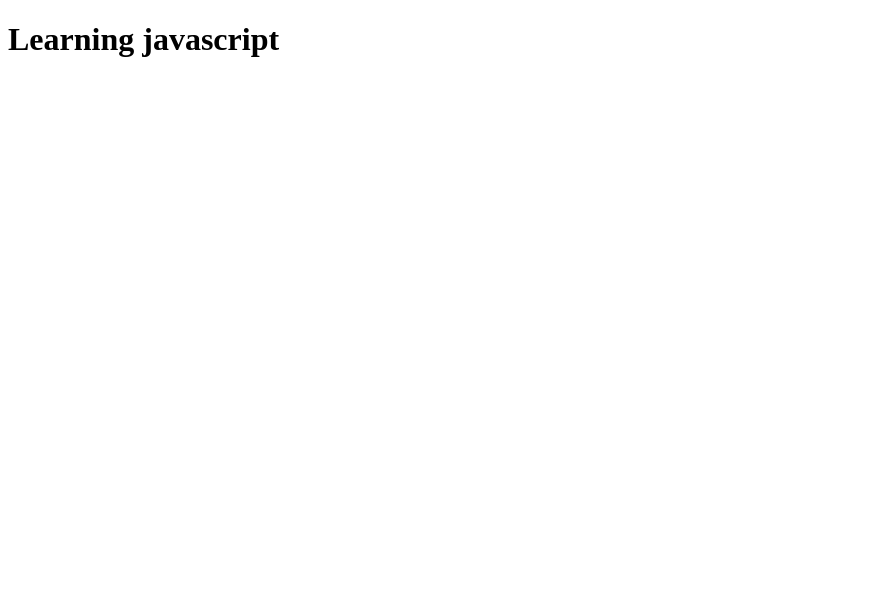
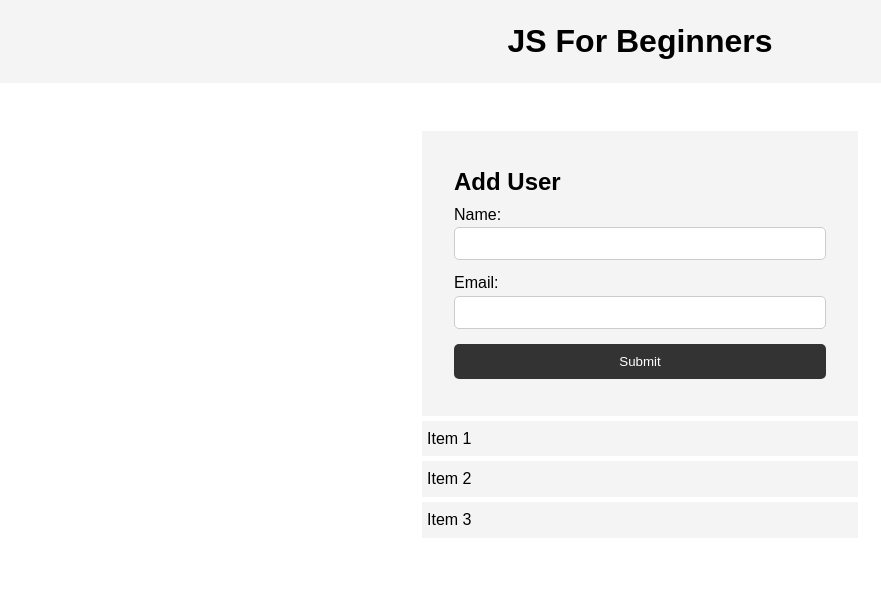
Before and after one commit to kingalokcoder/Learn_JS, a plain HTML site: page index.html in a window 1280 px wide. Shown: the whole page, without its empty margins (0-881 px from the left). Drawn offline with Linux system fonts and the light colour scheme.

Commit message:
html and css file added and document slector is learnt

```diff
--- a/index.html
+++ b/index.html
@@ -2,14 +2,41 @@
 <html lang="en">
   <head>
     <meta charset="UTF-8" />
-    <meta http-equiv="X-UA-Compatible" content="IE=edge" />
     <meta name="viewport" content="width=device-width, initial-scale=1.0" />
-    <title>Document</title>
+    <meta http-equiv="X-UA-Compatible" content="ie=edge" />
+    <title>JS For Beginners</title>
+    <link rel="stylesheet" href="style.css">
   </head>
   <body>
-    <h1>Learning javascript</h1>
+    <header>
+      <h1>JS For Beginners</h1>
+    </header>
+
+    <section class="container">
+      <form id="my-form">
+        <h1>Add User</h1>
+        <div class="msg"></div>
+        <div>
+          <label for="name">Name:</label>
+          <input type="text" id="name">
+        </div>
+        <div>
+          <label for="email">Email:</label>
+          <input type="text" id="email">
+        </div>
+        <input class="btn" type="submit" value="Submit">
+      </form>
+
+      <ul id="users"></ul>
+
+      <ul class="items">
+        <li class="item">Item 1</li>
+        <li class="item">Item 2</li>
+        <li class="item">Item 3</li>
+      </ul>
+    </section>
+
 
     <script src="main.js"></script>
-
   </body>
 </html>
--- a/main.js
+++ b/main.js
@@ -1,23 +1,12 @@
-class Person
-{
-    constructor(firstName,lastName,age)
-    {
-        this.firstName=firstName;
-        this.lastName=lastName;
-        this.age=age;
-    }
-    get Age()
-    {
-        return this.age;
-    }
-    get FullName()
-    {
-        return `${this.firstName} ${this.lastName}`;
-    }
-}
+//selecting elements in java script
+//single element selecotr
+console.log(document.getElementById('my-form'));
+console.log(document.querySelector('.container'));
+console.log(document.querySelector('#my-form'));
 
-person1 =new Person('Alok','Ranjan',23);
-person2=new Person('Anjesh','Halwai',22);
-console.log(person1);
-console.log(person2);
-console.log(person1.age);
+//selecing multiple elements
+console.log(document.querySelectorAll('.item'));
+console.log(document.getElementsByClassName('.items'));
+console.log(document.getElementsByTagName('li'));
+
+//generally we use query selector and query selector all orget element by id
--- /dev/null
+++ b/style.css
@@ -0,0 +1,77 @@
+* {
+    margin: 0;
+    padding: 0;
+    box-sizing: border-box;
+  }
+
+  body {
+    font-family: Arial, Helvetica, sans-serif;
+    line-height: 1.6;
+  }
+
+  ul {
+    list-style: none;
+  }
+
+  ul li {
+    padding: 5px;
+    background: #f4f4f4;
+    margin: 5px 0;
+  }
+
+  header {
+    background: #f4f4f4;
+    padding: 1rem;
+    text-align: center;
+  }
+
+  .container {
+    margin: auto;
+    width: 500px;
+    overflow: auto;
+    padding: 3rem 2rem;
+  }
+
+  #my-form {
+    padding: 2rem;
+    background: #f4f4f4;
+  }
+
+  #my-form label {
+    display: block;
+  }
+
+  #my-form input[type='text'] {
+    width: 100%;
+    padding: 8px;
+    margin-bottom: 10px;
+    border-radius: 5px;
+    border: 1px solid #ccc;
+  }
+
+  .btn {
+    display: block;
+    width: 100%;
+    padding: 10px 15px;
+    border: 0;
+    background: #333;
+    color: #fff;
+    border-radius: 5px;
+    margin: 5px 0;
+  }
+
+  .btn:hover {
+    background: #444;
+  }
+
+  .bg-dark {
+    background: #333;
+    color: #fff;
+  }
+
+  .error {
+    background: orangered;
+    color: #fff;
+    padding: 5px;
+    margin: 5px;
+  }
```
